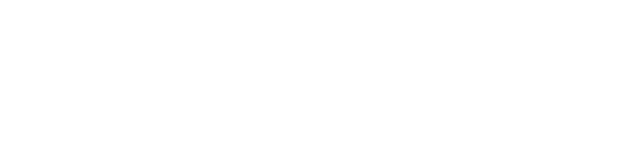
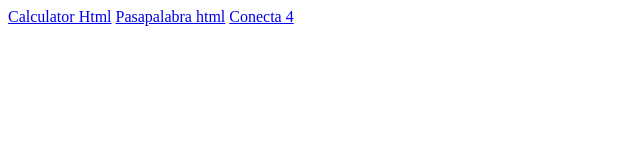
Before and after one commit to AdrianArmestoMena/202207-w2ch3-Adrian-Armesto, a website: page index.html in a window 1280 px wide. Shown: the whole page, without its empty margins (0-640 px from the left). Drawn offline with Linux system fonts and the light colour scheme.

Commit message:
Added links to html files and favicon

```diff
--- a/index.html
+++ b/index.html
@@ -4,7 +4,22 @@
     <meta charset="UTF-8" />
     <meta http-equiv="X-UA-Compatible" content="IE=edge" />
     <meta name="viewport" content="width=device-width, initial-scale=1.0" />
+    <link
+      rel="shortcut icon"
+      href="evil-robot-holding-a-knife-and-a-bomb_icon-icons.com_55287.ico"
+      type="image/x-icon"
+    />
     <title>Ejercicios PreCurso</title>
   </head>
-  <body></body>
+  <body>
+    <a href="/pre-bootcamp-ejercices/calculator-html/calculadora.html"
+      >Calculator Html</a
+    >
+    <a href="/pre-bootcamp-ejercices/pasapalabra-html/Pasapalabra.html"
+      >Pasapalabra html</a
+    >
+    <a href="/pre-bootcamp-ejercices/conecta-4/conecta4/conecta4.html"
+      >Conecta 4</a
+    >
+  </body>
 </html>
```
Also changed, not shown: evil-robot-holding-a-knife-and-a-bomb_icon-icons.com_55287.ico (added), 1 other file.
